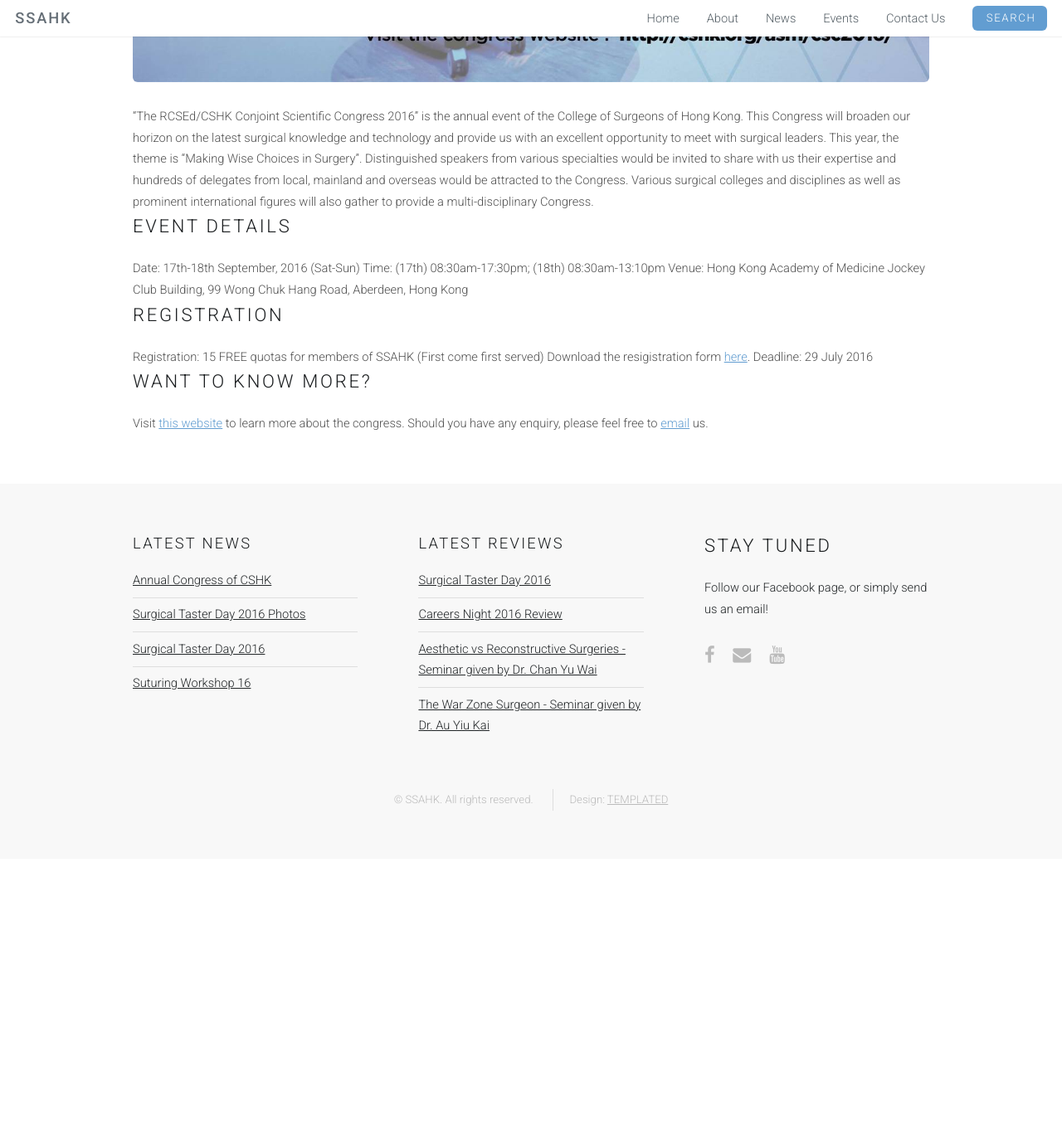
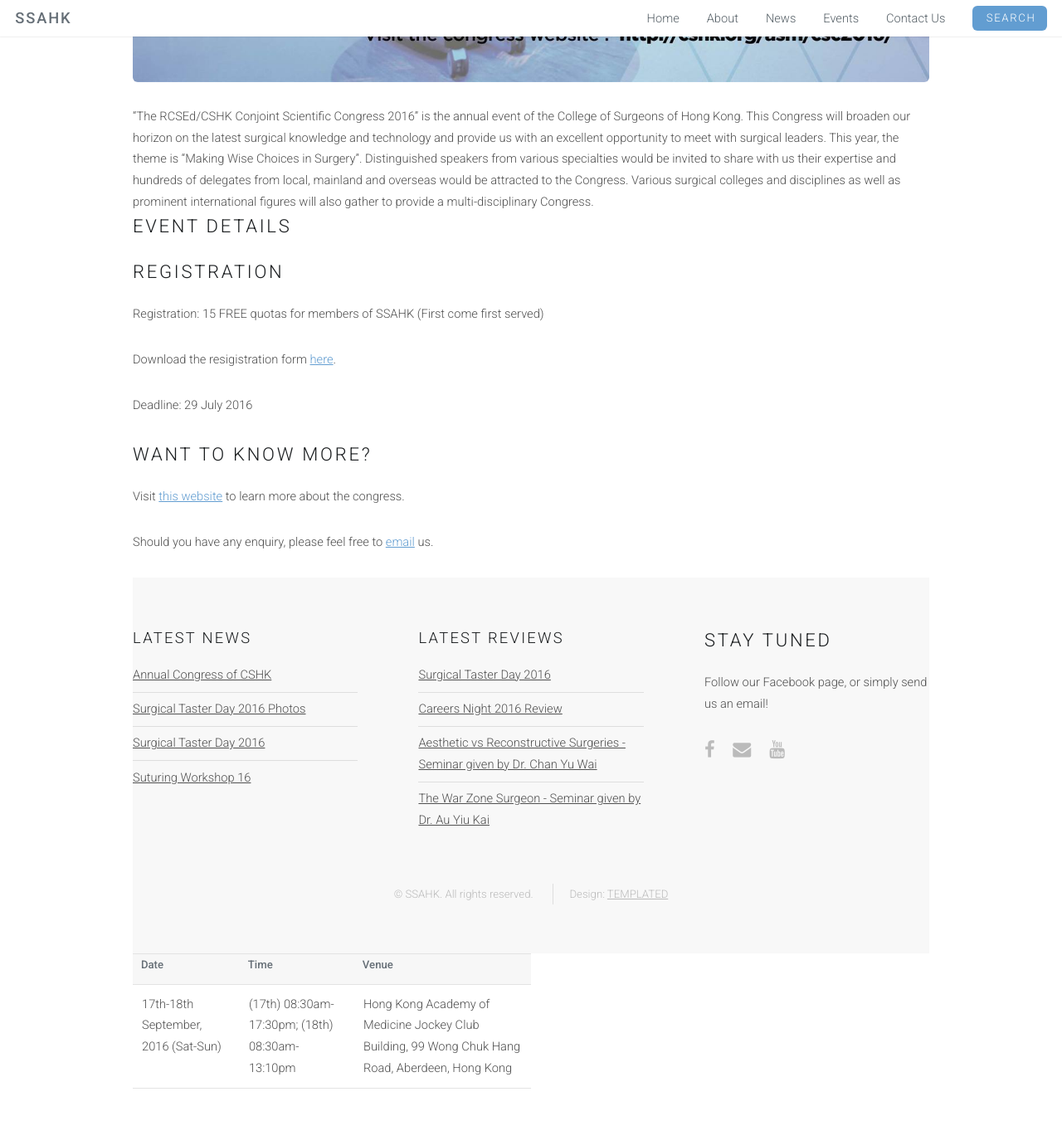
Before and after one commit to SSAHK/ssahk.github.io, a Jekyll site: the page built from _posts/2016-7-19-CSHK-Conjoint-Scientific-Congress-2016.html, in a window 1280 px wide and 1400 px high, scrolled down 1614 px. Shown: the top 1351 px of the window at 83% size. Built offline with Jekyll 4.4.1, drawn with Linux system fonts in a browser that asks for light colours; before the commit the page ends 2649 px from its top, so only the background shows below that; some of the changed lines change nothing that is shown.

Commit message:
CSHK text 1

```diff
--- a/_posts/2016-7-19-CSHK-Conjoint-Scientific-Congress-2016.html
+++ b/_posts/2016-7-19-CSHK-Conjoint-Scientific-Congress-2016.html
@@ -13,24 +13,31 @@
 
 This year, the theme is “Making Wise Choices in Surgery”. Distinguished speakers from various specialties would be invited to share with us their expertise and hundreds of delegates from local, mainland and overseas would be attracted to the Congress. Various surgical colleges and disciplines as well as prominent international figures will also gather to provide a multi-disciplinary Congress.
 
+
 <h2>Event details</h2>
 
-Date: 17th-18th September, 2016 (Sat-Sun)
-
-Time: (17th) 08:30am-17:30pm; (18th) 08:30am-13:10pm
-
-Venue: Hong Kong Academy of Medicine Jockey Club Building, 99 Wong Chuk Hang Road, Aberdeen, Hong Kong
+<table style="width:50%">
+  <tr>
+    <th>Date</th>
+    <th>Time</th>
+    <th>Venue</th>
+  </tr>
+  <tr>
+    <td>17th-18th September, 2016 (Sat-Sun)</td>
+    <td>(17th) 08:30am-17:30pm; (18th) 08:30am-13:10pm</td>
+    <td>Hong Kong Academy of Medicine Jockey Club Building, 99 Wong Chuk Hang Road, Aberdeen, Hong Kong</td>
+  </tr>
 
 <h2>Registration</h2>
 
-Registration: 15 FREE quotas for members of SSAHK (First come first served)
+<p>Registration: 15 FREE quotas for members of SSAHK (First come first served)</p>
 
-Download the resigistration form <a href="https://drive.google.com/file/d/0BxtnE6kz1NFcWVNJcnRXZ1FRZTg/view?usp=sharing" target="_blank">here</a>.
+<p>Download the resigistration form <a href="https://drive.google.com/file/d/0BxtnE6kz1NFcWVNJcnRXZ1FRZTg/view?usp=sharing" target="_blank">here</a>.</p>
 
-Deadline: 29 July 2016
+<p>Deadline: 29 July 2016</p>
 
 <h2>Want to know more?</h2>
 
-Visit <a href="http://cshk.org/asm/csc2016/" target="_blank">this website</a> to learn more about the congress.
+<p>Visit <a href="http://cshk.org/asm/csc2016/" target="_blank">this website</a> to learn more about the congress.</p>
 
-Should you have any enquiry, please feel free to <a href="mailto:info@ssahk.org">email</a> us.
+<p>Should you have any enquiry, please feel free to <a href="mailto:info@ssahk.org">email</a> us.</p>
```
